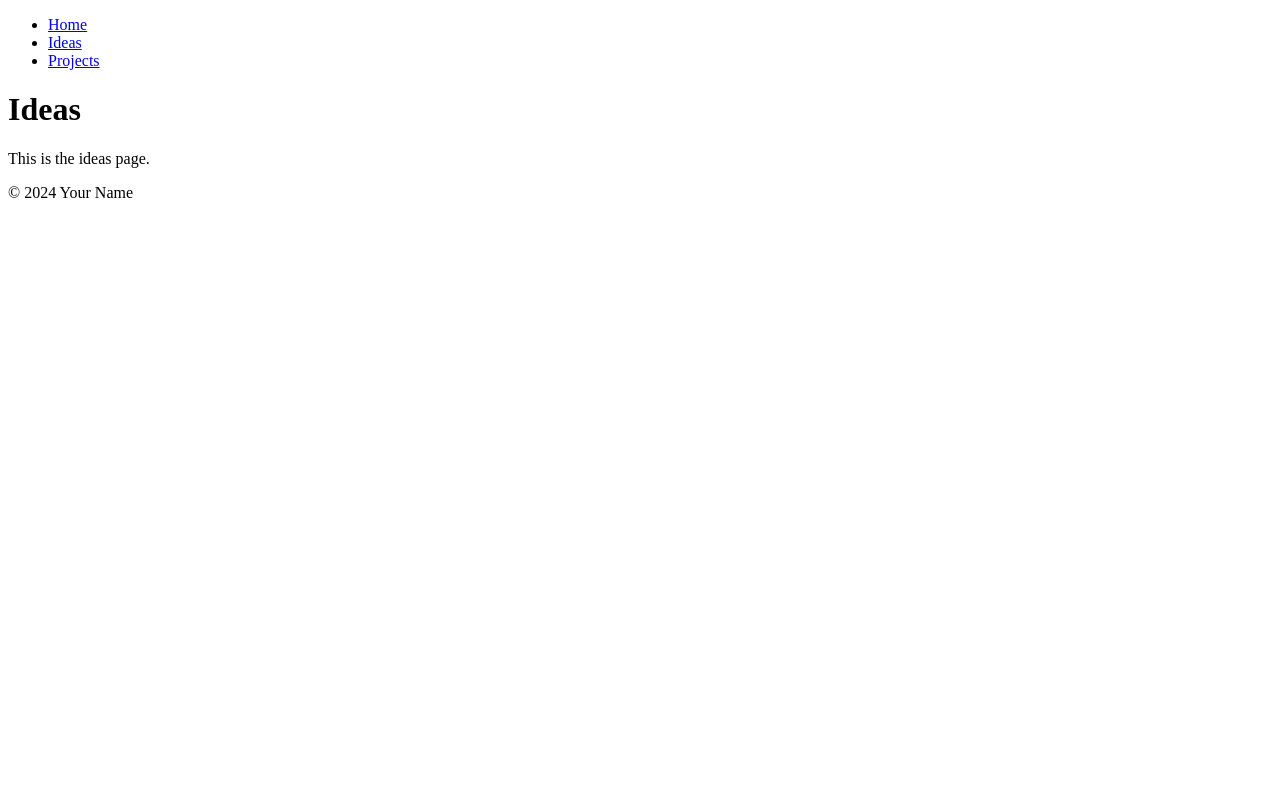
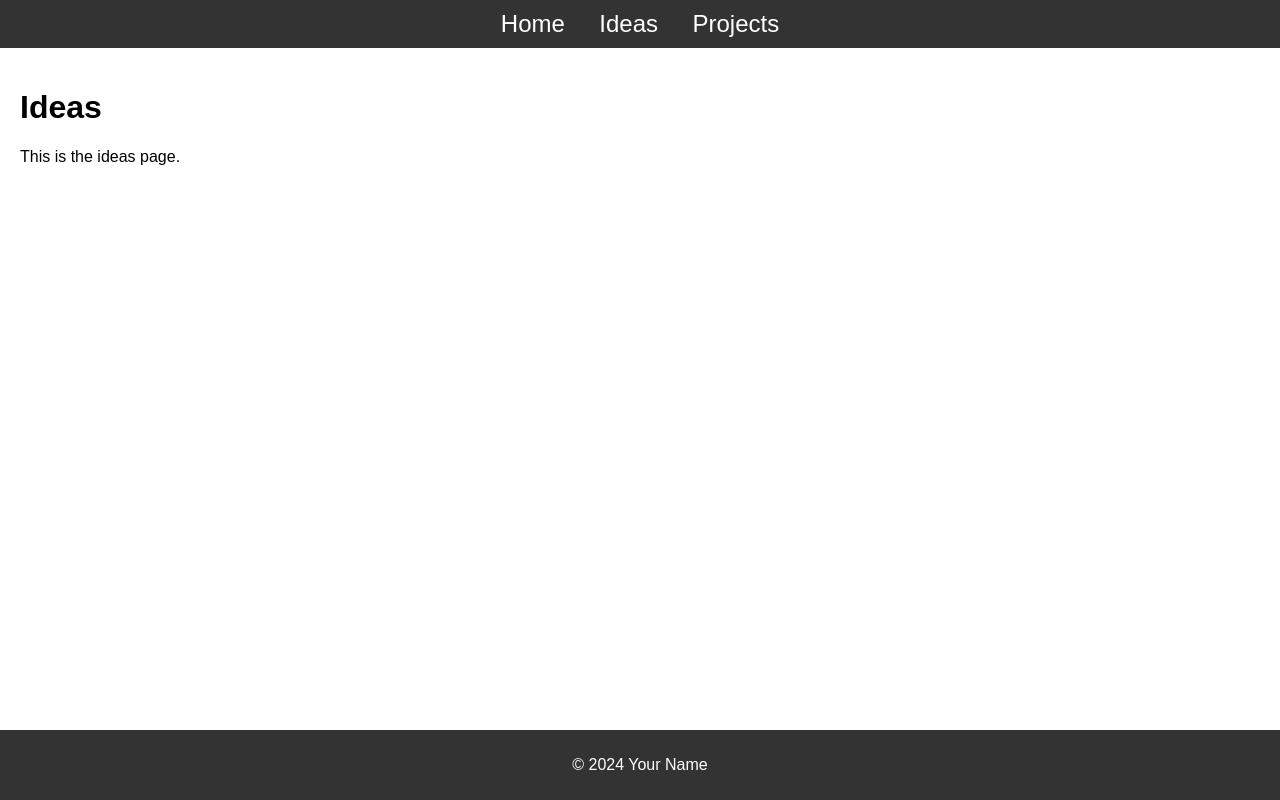
Before and after one commit to Kruju/codesite, a plain HTML site: page ideas.html in a window 1280 px wide. Drawn offline with Linux system fonts and the light colour scheme.

Commit message:
Update ideas.html

```diff
--- a/ideas.html
+++ b/ideas.html
@@ -2,8 +2,9 @@
 <html lang="en">
 <head>
     <meta charset="UTF-8">
-    <meta name="viewport" content="width=device-width, initial-scale=1.0">
+    <meta name="viewport"="width=device-width, initial-scale=1.0">
     <title>Ideas</title>
+    <link rel="stylesheet" href="style.css">
 </head>
 <body>
     <header>
```
